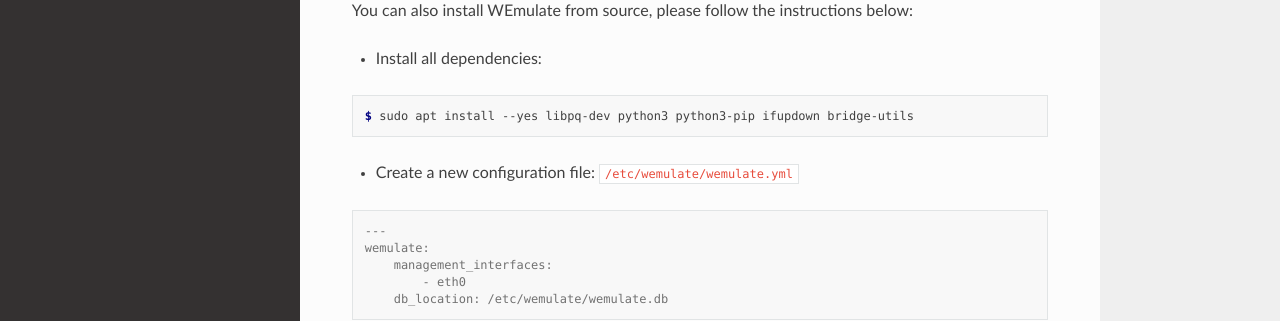
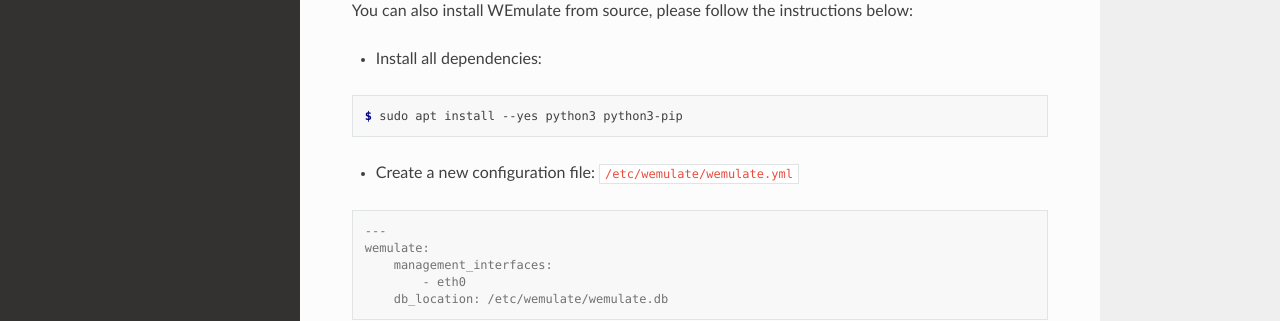
Before and after one commit to wemulate/wemulate, a Sphinx documentation site: the page built from docs/user/install.rst, in a window 1280 px wide and 1369 px high. Shown: the part 613-934 px from the top of the window. Built offline with Sphinx 7.4.7 and the Read the Docs theme 2.0.0, drawn with Linux system fonts in a browser that asks for light colours.

Commit message:
Update documentation

```diff
--- a/docs/user/install.rst
+++ b/docs/user/install.rst
@@ -29,7 +29,7 @@
 
 .. code-block:: console
 
-    $ sudo apt install --yes libpq-dev python3 python3-pip ifupdown bridge-utils
+    $ sudo apt install --yes python3 python3-pip
 
 * Create a new configuration file: ``/etc/wemulate/wemulate.yml``
 
```
Also changed, not shown: 1 other file.
